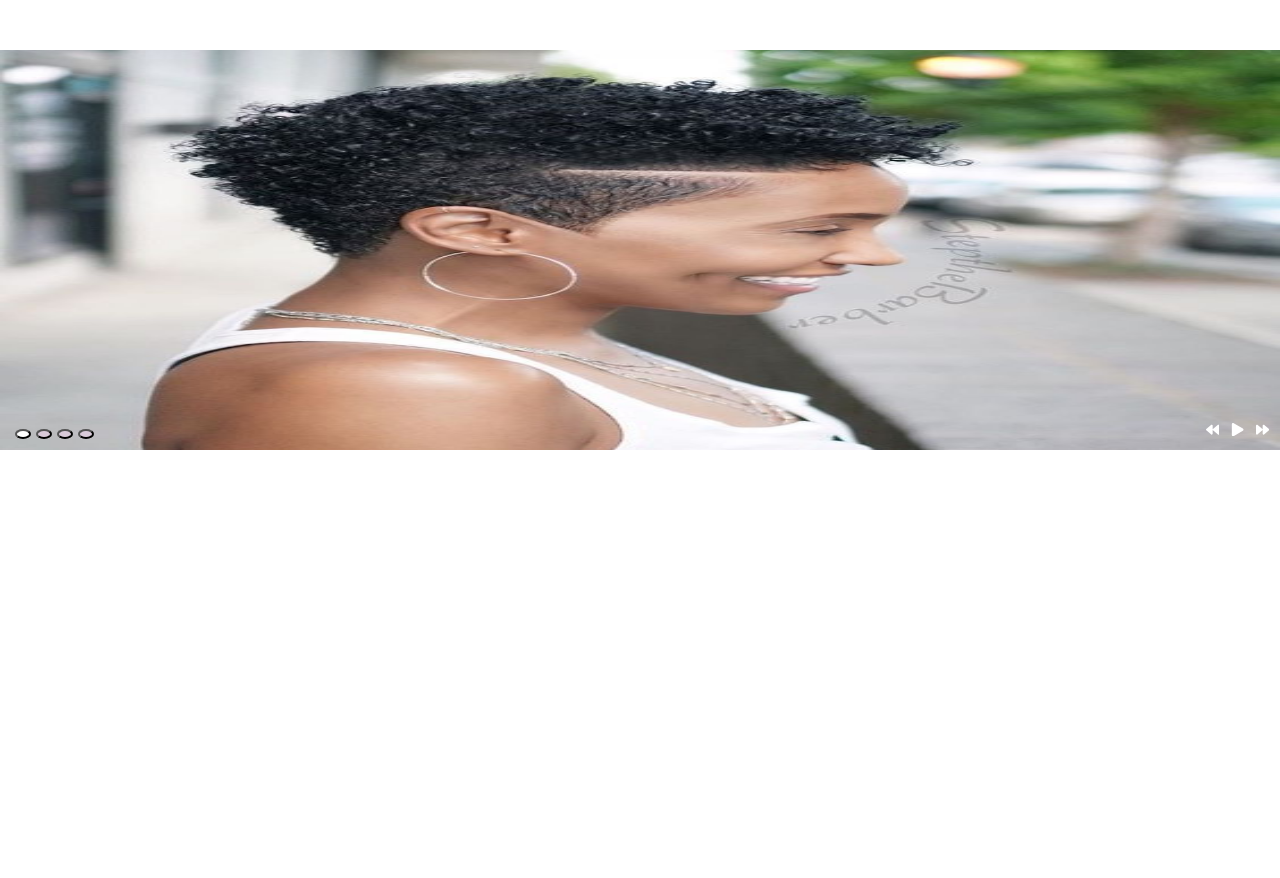
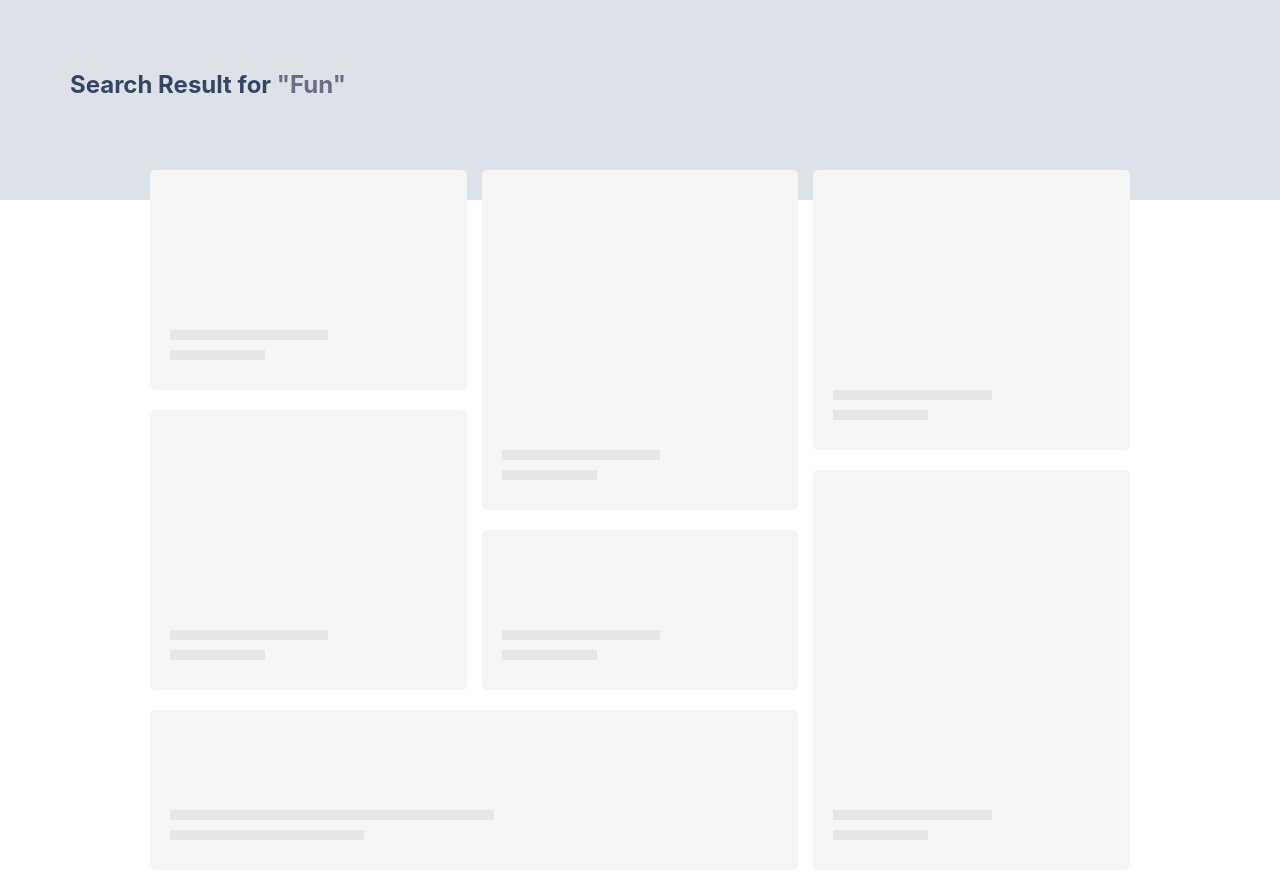
Before and after one commit to naj21/gallery, a React (Create React App) app: page / in a window 1280 px wide. Shown: the top 878 px of the page. Before the commit the page ends 800 px from the top, so only its background shows below. Built offline with nearby package versions, Linux system fonts and the light colour scheme.

Commit message:
image dispaly

```diff
--- a/package.json
+++ b/package.json
@@ -3,6 +3,7 @@
   "version": "0.1.0",
   "private": true,
   "dependencies": {
+    "node-sass": "^4.12.0",
     "react": "^16.8.6",
     "react-dom": "^16.8.6",
     "react-icons": "^3.7.0",
--- a/src/App.css
+++ b/src/App.css
@@ -1,5 +1,5 @@
-.App {
-  text-align: center;
+.App * {
+  box-sizing: border-box;
 }
 
 .App-logo {
--- a/src/App.js
+++ b/src/App.js
@@ -1,11 +1,17 @@
-import React from 'react';
-import Gallery from './scenes/Gallery'
+import React, { useState} from 'react';
+import Gallery from './scenes/Gallery';
+import Modal from './components/Modal'
 import './App.css';
 
 function App() {
+  const [ modalDisplay, setModalDisplay ] = useState(false);
   return (
     <div className="App">
-      <Gallery/>
+      <Gallery setModalDisplay={setModalDisplay} />
+      <Modal
+        modalDisplay={modalDisplay}
+        setModalDisplay={setModalDisplay}
+      />
     </div>
   );
 }
--- /dev/null
+++ b/src/components/Modal/Modal.scss
@@ -0,0 +1,36 @@
+.modal {
+    position: fixed;
+    width: 100%;
+    height: 100%;
+    top: 0;
+    left: 0;
+    background: rgba(0, 0, 0, 0.3);
+    > :first-child {
+        position: absolute;
+        margin-top: 10%;
+        right: 50px;
+        cursor: pointer;
+    }
+    > div {
+        margin: calc((100% - 70%) / 2) auto;
+        display: flex;
+        flex-direction: column;
+        width: 70%;
+        height: 70%;
+        border-radius: 5px;
+        border: 1px solid white;
+        > .details {
+            height: 25%;
+            background: white;
+            padding: 15px 20px;
+            color: rgb(99, 112, 133);
+            .photographer {
+                font-weight: 900;
+            }
+        }
+    }
+}
+
+.hidden {
+    display: none;
+}
--- /dev/null
+++ b/src/components/Modal/index.js
@@ -0,0 +1,23 @@
+import React from 'react';
+import './Modal.scss';
+import { FaTimes } from 'react-icons/fa';
+
+const Modal = ({ modalDisplay, setModalDisplay }) => {
+    return (
+        <div className={modalDisplay ? 'modal' : 'modal hidden'}>
+            <FaTimes
+                style={{color: 'white'}}
+                onClick={() => setModalDisplay(false)}
+             />
+            <div>
+                <img src='' width='100%' height='100%' alt='' />
+                <div className="details">
+                    <p className="photographer">Blake Ibeks</p>
+                    <p className="location">Lagos, Nigeria</p>
+                </div>
+            </div>
+        </div>
+    )
+}
+
+export default Modal;
--- /dev/null
+++ b/src/components/Photos/Photos.scss
@@ -0,0 +1,105 @@
+.PhotoGroup {
+    display: grid;
+    grid-template-columns: auto auto auto;
+    grid-auto-rows: minmax(60px, auto);
+    grid-column-gap: 15px;
+    padding: 0 150px;
+    margin-top: -30px;
+    > * {
+      border-radius: 5px;
+      background: #F5F5F5;
+      position: relative;
+      margin-bottom: 20px;
+      cursor: pointer;
+        > .placeholder {
+            position: absolute;
+            bottom: 20px;
+            width: 100%;
+            > * {
+                height: 10px;
+                background: #E6E6E6;
+                margin: 10px 20px;
+            }
+            > :first-child {
+                width: 50%;
+            }
+            > :nth-child(2) {
+                width: 30%;
+            }
+        }
+        .overlay {
+            position: absolute;
+            width: 100%;
+            height: 100%;
+            top: 0;
+            border-radius: 5px;
+            background: rgba(0,0,0,0.2);
+        }
+    }
+
+
+    > :nth-child(1) {
+      grid-row: 1/5;
+    }
+    > :nth-child(2) {
+      grid-row: 1/7;
+
+    }
+    > :nth-child(3) {
+      grid-row: 1/6;
+
+    }
+    > :nth-child(4) {
+      grid-row: 5/10;
+    }
+    > :nth-child(5) {
+      grid-row: 7/10;
+    }
+    > :nth-child(6) {
+      grid-row: 6/13;
+    }
+    > :nth-child(7) {
+        grid-row: 10/13;
+        grid-column: 1/3;
+    }
+  }
+
+@media only screen and (max-width: 780px) {
+    .PhotoGroup {
+        grid-template-columns: auto auto;
+        grid-auto-rows: minmax(60px, auto);
+        grid-column-gap: 15px;
+        padding: 0 100px;
+
+        > :nth-child(1) {
+          grid-row: 1/5;
+        }
+        > :nth-child(2) {
+          grid-row: 1/6;
+
+        }
+        > :nth-child(3) {
+          grid-row: 5/10;
+
+        }
+        > :nth-child(4) {
+          grid-row: 6/12;
+        }
+        > :nth-child(5) {
+          grid-row: 10/14;
+        }
+        > :nth-child(6) {
+          grid-row: 12/16;
+        }
+        > :nth-child(7) {
+            grid-row: 14/17;
+            grid-column: 1;
+        }
+      }
+  }
+
+.image {
+    :hover {
+        transform: scale(1.03);
+    }
+}
--- /dev/null
+++ b/src/components/Photos/index.js
@@ -0,0 +1,29 @@
+import React from "react";
+import "./Photos.scss";
+
+const Photos = ({ setModalDisplay }) => {
+    const photos = [1, 2, 3, 4, 5, 6, 7];
+    const isLoading = true;
+  return (
+    <div className="PhotoGroup">
+        {
+            photos.map(photo => (
+                <div onClick={()=>setModalDisplay(true)}>
+                    {isLoading
+                        ? (<div className="placeholder">
+                            <div></div>
+                            <div></div>
+                        </div>)
+                        : (<div className="image">
+                            <img src="" alt="unsplash"/>
+                            <div className="overlay"></div>
+                        </div>)
+                    }
+                </div>
+            ))
+        }
+    </div>
+  )
+}
+
+export default Photos;
--- /dev/null
+++ b/src/components/Search/index.js
@@ -0,0 +1,56 @@
+import React from "react";
+import styled from "styled-components";
+import { FaSearch } from 'react-icons/fa';
+
+const RSearch = styled.input`
+  border: none;
+  outline: none;
+  font-size: 14px;
+  font-weight: 600;
+  line-height: 30px;
+  width: 100%;
+  color: #6E7B90;
+  ::placeholder {
+      color: #6E7B90;
+  }
+`
+
+const RSearchGroup = styled.div`
+  width: 100%;
+  display: flex;
+  flex-direction: row;
+  align-items: center;
+  border: none;
+  border-radius: 5px;
+  padding: 10px 20px;
+  background: white;
+  svg {
+    margin-right: 20px;
+    color: #DDE2E9;
+  }
+`
+
+const Search = () => {
+  const handleSearch = (value) => {
+      console.log(value)
+    const api = `https://source.unsplash.com/search/photos?page=1&query=${value}`;
+    fetch(api,
+        {})
+      .then(images => {
+
+      })
+  }
+  return (
+      <div>
+        <RSearchGroup>
+            <FaSearch/>
+            <RSearch
+                placeholder="Search for photo"
+                onChange={(e) => handleSearch(e.target.value)}
+            />
+        </RSearchGroup>
+    </div>
+  )
+}
+
+export default Search;
--- /dev/null
+++ b/src/scenes/Gallery/Gallery.scss
@@ -0,0 +1,20 @@
+.container {
+    display: grid;
+    grid-template-rows: 200px 1fr;
+
+    > :first-child {
+        background: #DDE2E9;
+        padding: 70px;
+        > * {
+          margin: auto;
+
+        }
+    }
+    > .result {
+        color: #344663;
+        margin: 0;
+        span {
+            color: rgb(99, 112, 133);
+        }
+    }
+}
--- a/src/scenes/Gallery/index.js
+++ b/src/scenes/Gallery/index.js
@@ -1,29 +1,34 @@
 import React, { useState, useEffect } from 'react';
-import { HairCut } from '../../assets/images';
-import { Carousel, Slides, Slide, SlideNav, SlideNavItem, Controls, IconButton, ProgressBar } from 'components/Carousel';
-import {
-  FaPlay,
-  FaPause,
-  FaForward,
-  FaBackward,
-} from 'react-icons/fa';
+// import { HairCut } from '../../assets/images';
+// import { Carousel, Slides, Slide, SlideNav, SlideNavItem, Controls, IconButton, ProgressBar } from '/Users/mac/Documents/gallery/src/components/Carousel/index.js';
+// import {
+//   FaPlay,
+//   FaPause,
+//   FaForward,
+//   FaBackward,
+// } from 'react-icons/fa';
+import Photos from '/Users/mac/Documents/gallery/src/components/Photos/index.js'
+import Search from '../../components/Search';
+import './Gallery.scss'
 
-const Gallery = () => {
-  const [ currentIndex, setCurrentIndex ] = useState(0);
-  const [ isPlaying, setIsPlaying ] = useState(false);
-  const timeoutDuration = 2000;
+const Gallery = ({ setModalDisplay }) => {
+  // const [ currentIndex, setCurrentIndex ] = useState(0);
+  // const [ isPlaying, setIsPlaying ] = useState(false);
+  const isSearch = true;
+  // const timeoutDuration = 2000;
 
-  useEffect(() => {
-    if (isPlaying) {
-      const timeout = setTimeout(() => {
-        setCurrentIndex((currentIndex+1)%HairCut.length)
-      }, timeoutDuration);
-      return () => {clearTimeout(timeout)};
-    }
-  }, [isPlaying, currentIndex])
+  // useEffect(() => {
+  //   if (isPlaying) {
+  //     const timeout = setTimeout(() => {
+  //       setCurrentIndex((currentIndex+1)%HairCut.length)
+  //     }, timeoutDuration);
+  //     return () => {clearTimeout(timeout)};
+  //   }
+  // }, [isPlaying, currentIndex])
 
   return (
-    <Carousel>
+    <div className="container">
+    {/* <Carousel>
       <Slides>
         {
           HairCut.map((cut, index) => (
@@ -66,12 +71,18 @@ const Gallery = () => {
             setIsPlaying(false);
           }}
         />
-      </Controls>
-      <ProgressBar
+      </Controls> */}
+      {/* <ProgressBar
         isPlaying = {isPlaying}
         duration = {timeoutDuration}
       />
-    </Carousel>
+    </Carousel> */}
+      {isSearch
+        ? <h2 className="result">Search Result for <span>"Fun"</span></h2>
+        : <Search />
+      }
+      <Photos setModalDisplay={setModalDisplay}  />
+    </div>
   )
 }
 
```
Also changed, not shown: 1 other file (tests, documents, lock files or other folders).
